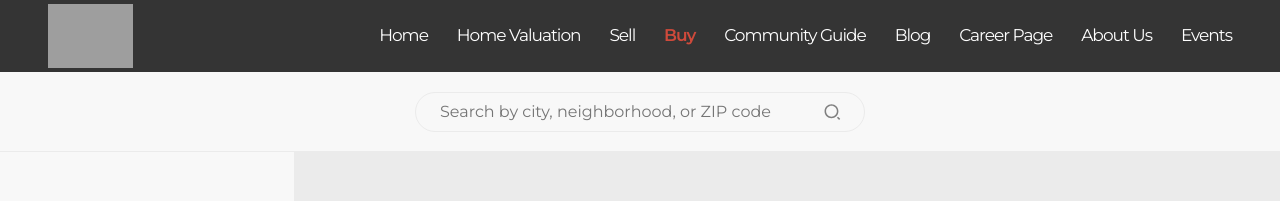
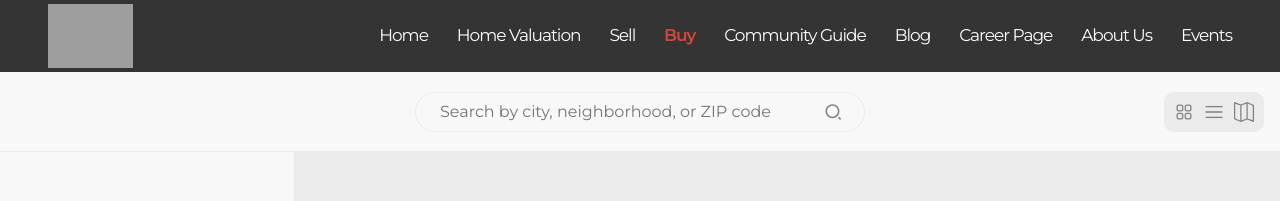
Before and after one commit to OlgicaZ/real-estate-app, a React (Create React App) app: page /buy in a window 1280 px wide. Shown: the top 201 px of the page. Built offline with nearby package versions, Linux system fonts and the light colour scheme; grey boxes are pictures that could not be loaded.

Commit message:
add view components

```diff
--- a/src/components/SearchBar/SearchBar.js
+++ b/src/components/SearchBar/SearchBar.js
@@ -1,6 +1,9 @@
 import './SearchBar.scss';
 
 import { RiSearch2Line } from "react-icons/ri";
+import { HiOutlineSquares2X2 } from "react-icons/hi2";
+import { RxHamburgerMenu } from "react-icons/rx";
+import { SlMap } from "react-icons/sl";
 
 export default function SearchBar({ className }) {
     return (
@@ -18,8 +21,12 @@ export default function SearchBar({ className }) {
                 </form>
             </div>
 
-            <div className='buy-home__search-view-container'>
-
+            <div className='buy-home__search-view'>
+                <div className='buy-home__search-view-container'>
+                    <HiOutlineSquares2X2 />
+                    <RxHamburgerMenu />
+                    <SlMap />
+                </div>
             </div>
         </div>
     )
--- a/src/components/SearchBar/SearchBar.scss
+++ b/src/components/SearchBar/SearchBar.scss
@@ -1,12 +1,13 @@
 @use './../../partials/colors' as *;
 
 .buy-home__search {
+    width: 100vw;
     background-color: $light-grey;
     border-bottom: .0625rem solid $medium-grey;
     display: grid;
     grid-template-areas:
         ". search-bar view";
-    grid-template-columns: repeat(1fr, 2fr, 1fr);
+    grid-template-columns: 1fr 2fr 1fr;
 
     &-container {
         grid-area: search-bar;
@@ -50,7 +51,28 @@
         }
     }
 
-    &-view-container {
+    &-view {
         grid-area: view;
+        margin-right: 1rem;
+        display: flex;
+        justify-content: flex-end;
+        align-items: center;
+
+        &-container {
+            background: $medium-grey;
+            border-radius: .625rem;
+            padding: .3125rem;
+            display: flex;
+            align-items: center;
+            justify-content: center;
+
+            svg {
+                height: 100%;
+                width: 1.25rem;
+                margin: .3125rem;
+                background: transparent;
+                color: grey;
+            }
+        }
     }
 }
```
